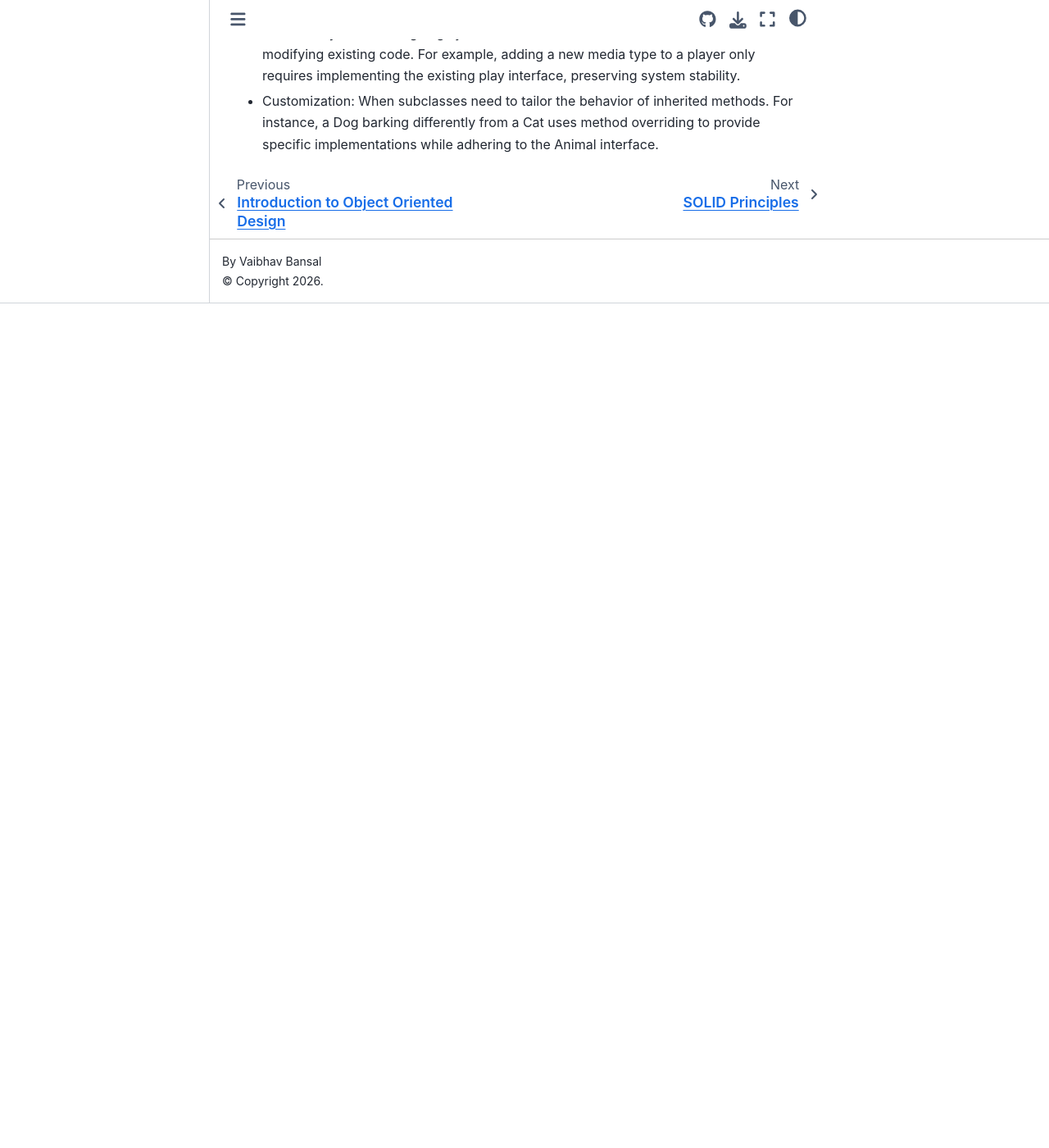
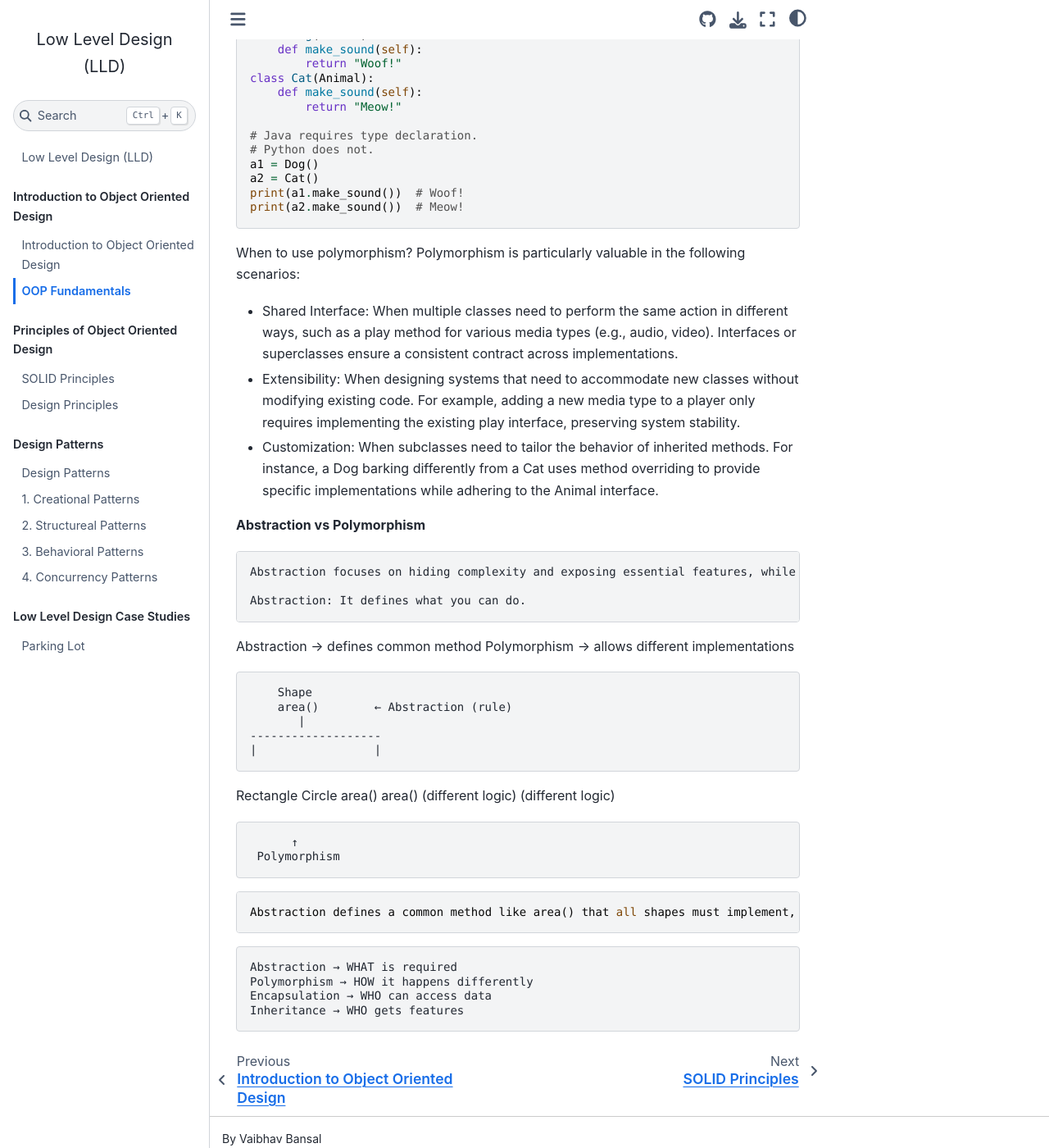
Before and after one commit to VaibhavBansal26/lld_practice, a Jupyter Book: the page built from 1.introduction/oop_fundamentals.md, in a window 1280 px wide and 1400 px high, scrolled down 12008 px. Shown: the whole window at 82% size. Built offline with Jupyter Book 1.0.4 settings and Sphinx 7.4.7 and the Sphinx Book theme 1.1.4, drawn with Linux system fonts in a browser that asks for light colours; before the commit the page ends 12378 px from its top, so only the background shows below that; some of the changed text lies outside the part shown.

````diff
--- a/1.introduction/oop_fundamentals.md
+++ b/1.introduction/oop_fundamentals.md
@@ -6,6 +6,18 @@ Cornerstones of Object-Oriented Programming
 2. **Abstraction:** Hiding complex implementation details and showing only the necessary features of an object.
 3. **Inheritance:** A mechanism where a new class (child) inherits properties and behaviors (attributes and methods) from an existing class (parent).
 4. **Polymorphism:** The ability of different classes to be treated as instances of the same class through a common interface, often achieved through method overriding or method overloading.
+
+Key Notes:
+```text
+- Encapsulation:
+Protected data + controlled access.
+- Abstraction:
+Hiding complexity + exposing essential features.
+- Inheritance:
+Code reuse + hierarchical relationships.
+- Polymorphism:
+Same action, different behavior.
+```
 
 Other Important OOP Concepts:
 
@@ -428,6 +440,17 @@ To choose between inheritance and composition, follow these guidelines:
 
 Polymorphism is the concept of implementing objects that can take on multiple forms or behave differently depending on their context, all within a common interface. It provides the flexibility to add new behaviors without modifying existing code.
 
+```
+Polymorphism means different objects can use the same method name but perform different actions depending on the object.
+```
+
+```
+👉 Same action, different behavior.
+
+Same method name ✅
+Different behavior ✅
+```
+
 Consider a media player as a real-world example. Different types of media, such as audio, video, and streaming content, would be played on the same rendering widget and controlled by the same “play” button. But they require different internal processing and rendering logic. The user only interacts with a uniform interface, while polymorphic behavior manages the varying objects.
 
 
@@ -465,7 +488,7 @@ Operator overloading + duck typing replaces compile time polymorphism.
 
 
 ```
-n Java, method overloading is compile time polymorphism because the compiler determines which method to call based on parameter types before execution. Python does not support true compile time polymorphism since it is dynamically typed; instead, the same behavior is achieved through runtime polymorphism where method behavior is decided during execution.
+In Java, method overloading is compile time polymorphism because the compiler determines which method to call based on parameter types before execution. Python does not support true compile time polymorphism since it is dynamically typed; instead, the same behavior is achieved through runtime polymorphism where method behavior is decided during execution.
 ```
 
 2. Runtime polymorphism via method overriding
@@ -496,3 +519,38 @@ Polymorphism is particularly valuable in the following scenarios:
 - Shared Interface: When multiple classes need to perform the same action in different ways, such as a play method for various media types (e.g., audio, video). Interfaces or superclasses ensure a consistent contract across implementations.
 - Extensibility: When designing systems that need to accommodate new classes without modifying existing code. For example, adding a new media type to a player only requires implementing the existing play interface, preserving system stability.
 - Customization: When subclasses need to tailor the behavior of inherited methods. For instance, a Dog barking differently from a Cat uses method overriding to provide specific implementations while adhering to the Animal interface.
+
+
+**Abstraction vs Polymorphism**
+
+```text
+Abstraction focuses on hiding complexity and exposing essential features, while polymorphism allows objects of different classes to be treated as instances of the same class through a common interface. Abstraction defines what an object does, while polymorphism defines how different objects can perform the same action in their own way.
+
+Abstraction: It defines what you can do.
+```
+
+Abstraction → defines common method
+Polymorphism → allows different implementations
+
+        Shape
+        area()        ← Abstraction (rule)
+           |
+    -------------------
+    |                 |
+ Rectangle          Circle
+ area()             area()
+ (different logic)  (different logic)
+
+          ↑
+     Polymorphism
+
+```
+Abstraction defines a common method like area() that all shapes must implement, while polymorphism allows different shapes to implement that method differently. Abstraction creates the interface, and polymorphism provides multiple behaviors using that interface.
+```
+
+```
+Abstraction → WHAT is required
+Polymorphism → HOW it happens differently
+Encapsulation → WHO can access data
+Inheritance → WHO gets features
+```
````
Also changed, not shown: 2.solid_principles/solid_principles.md (+9 -1 lines), intro.md (+2 -0 lines).
